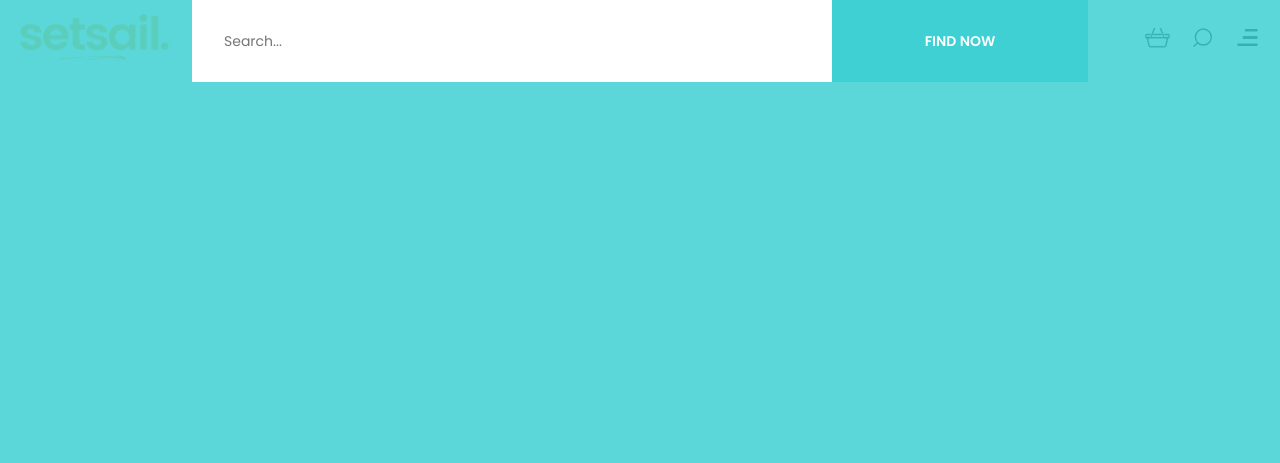
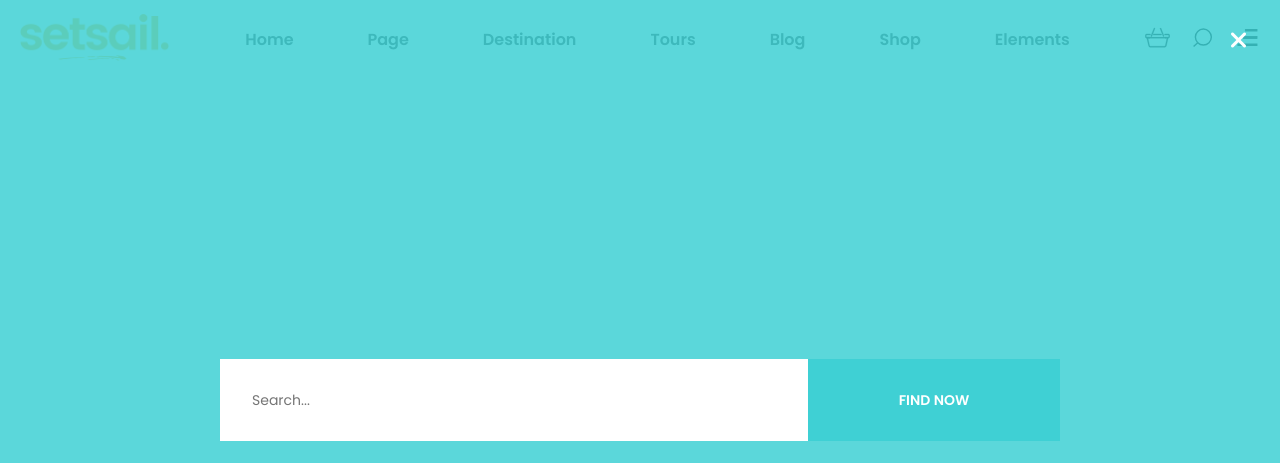
Before and after one commit to DungNguyenhn/WinterVacationClone, a plain HTML site: page index.html in a window 1280 px wide. Both pictures are taken after a click on the element 1212 px from the left and 40 px from the top of the page. Drawn offline with Linux system fonts and the light colour scheme.

Commit message:
header temporary

```diff
--- a/assets/css/base.css
+++ b/assets/css/base.css
@@ -23,17 +23,22 @@ html{
 .btn{
     outline: none;
     border: none;
+    border-radius: unset;
+    display: flex;
+    align-items: center;
+    justify-content: center;
     background-color: var(--primary-color);
+    transition: background-color 0.2s ease-in;
 }
 
-@keyframes fadeIn{
+@keyframes topToBottom{
     from{
         max-height: 0px;
     }to{
         max-height: 500px;
     }
 }
-@keyframes opacityBlur{
+@keyframes fadeIn{
     from{
         opacity: 0;
     }
@@ -41,3 +46,10 @@ html{
         opacity: 1;
     }
 }
+/* @keyframes reverseFadeIn {
+    from{
+        opacity: 1;
+    }to{
+        opacity: 0;
+    }
+} */
--- a/assets/css/main.css
+++ b/assets/css/main.css
@@ -3,7 +3,7 @@
     https://www.youtube.com/watch?v=xd39Ho1kfqc;
 */
 header{
-    height: 80px;
+    height: var(--header-height);
     display: flex;
     align-items: center;
     justify-content: space-between;
@@ -49,7 +49,7 @@ header{
 }
 
 .navbar__list-item:hover .navbar__sub-menu:not(.sub-menu-second){
-    animation: fadeIn 0.6s linear, opacityBlur 0.2s ease-out;
+    animation: topToBottom 0.6s linear, fadeIn 0.2s ease-out;
     max-height: 500px;
 }
 .navbar__sub-menu-list-item{
@@ -198,36 +198,75 @@ header{
     left: 0;
     right: 0;
     bottom: 0;
-    display: none;
+    visibility: hidden;
+    opacity: 0;
+    /* display: none; */
     background-color: rgba(63, 208, 212,0.85);
+    transition: opacity 0.3s linear, visibility 0.3s linear;
+}
+.trasition-overlay-search{
+    opacity: 1;
+    visibility: visible;
+}
+.overlay-search-icon-times{
+    height: var(--header-height);
+    width: 100%;
+    position: absolute;
+    top: 0;
+    right: 0;
+    padding-right: 30px;
+    display: flex;
+    align-items: center;
+    justify-content: right;
+}
+.overlay-search-icon-times i{
+    font-size: 2.4rem;
+    color: var(--white-color);
+    padding: 4px;
+    cursor: pointer;
+}
+.overlay-search-form-wrap{
+    height: 100%;
+    width: 100%;
+    display: flex;
+    align-items: center;
+    justify-content: center;
+}
+.overlay-search-form-wrap::after{
+    font-size: 3rem;
+    top: 0;
+    right: 0;
+    display: block;
+    color: var(--white-color);
 }
 .navbar__search-overlay{
     height: 82px;
     width: 100%;
+    margin: 0px 220px;
     display: flex;
     justify-content: center;
 }
 .navbar__search-overlay-input{
     height: 100%;
-    width: 50%;
+    width: 70%;
     padding: 12px 32px;
     outline: none;
     border: none;
     font-size: 1.4rem;
+    border-radius: unset;
 }
 .search-btn-large{
     height: 100%;
-    width: 20%;
-    border-radius: unset;
-    display: flex;
-    align-items: center;
-    justify-content: center;
+    width: 30%;
     font-size: 1.4rem;
     font-weight: 600;
     color: var(--white-color);
     text-transform: uppercase;
 }
-
+.btn:hover{
+    background-color: #23a9af;
+    cursor: pointer;
+}
 /* Navbar slide area and overlay */
 .nav__slide-area-overplay{
     position: fixed;
@@ -313,11 +352,11 @@ header{
     border: none;
     background-color: #f8f8f8;
     color: #848484;
+    border-radius: unset;
 }
 .search-btn-medium{
     height: 100%;
     width: 50px;
-    border-radius: 0;
 }
 .search-btn-medium i{
     font-size: 1.6rem;
--- a/assets/js/main.js
+++ b/assets/js/main.js
@@ -5,7 +5,9 @@ const navListItems = $$('.navbar__list-item');
 const overlay = $('.nav__slide-area-overplay');
 const overlaySearch = $('.overlay-search')
 const slideArea = $('.header__block-icon-item:last-child');
-const searchOverlay = $('.header__block-icon-item:nth-child(2)');
+const searchOverlayIcon = $('.header__block-icon-item:nth-child(2)');
+const formSearchOverlay = $('.navbar__search-overlay');
+const closeFormSearch = $('.overlay-search-icon-times i');
 const navbarSlideArea = $('.navbar__slide-area');
 const closeSlideArea = $('.navbar__slide-area-icon i');
 for(let i=0;i<navListItems.length;i++){
@@ -22,11 +24,19 @@ for(let i=0;i<navListItems.length;i++){
         subMenu.classList.remove('overflow-visible');
     }
 }
-searchOverlay.onclick=(e)=>{
-    overlaySearch.classList.add('visible');
+searchOverlayIcon.onclick=(e)=>{
+    overlaySearch.classList.add('trasition-overlay-search');
 }
+
 overlaySearch.onclick=(e)=>{
-    overlaySearch.classList.remove('visible');
+    overlaySearch.classList.remove('trasition-overlay-search');
+    e.stopPropagation();
+}
+formSearchOverlay.onclick=(e)=>{
+    e.stopPropagation();
+}
+closeFormSearch.onclick=(e)=>{
+    overlaySearch.classList.remove('trasition-overlay-search');
     e.stopPropagation();
 }
 overlay.onclick=(e)=>{
--- a/index.html
+++ b/index.html
@@ -482,11 +482,16 @@
                         <line stroke-width="1.5" stroke-miterlimit="10" x1="5.3" y1="15.2" x2="0.6" y2="19.4"></line>
                     </svg>
                     <div class="overlay-search">
-                        <div class="navbar__search-overlay">
-                            <input class="navbar__search-overlay-input" type="text" placeholder="Search...">
-                            <button class="btn search-btn-large">
-                                find now
-                            </button>
+                        <div class="overlay-search-icon-times">
+                            <i class="fas fa-times"></i>
+                        </div>
+                        <div class="overlay-search-form-wrap">
+                            <div class="navbar__search-overlay">
+                                <input class="navbar__search-overlay-input" type="text" placeholder="Search...">
+                                <button class="btn search-btn-large">
+                                    find now
+                                </button>
+                            </div>
                         </div>
                     </div>
                 </div>
```
